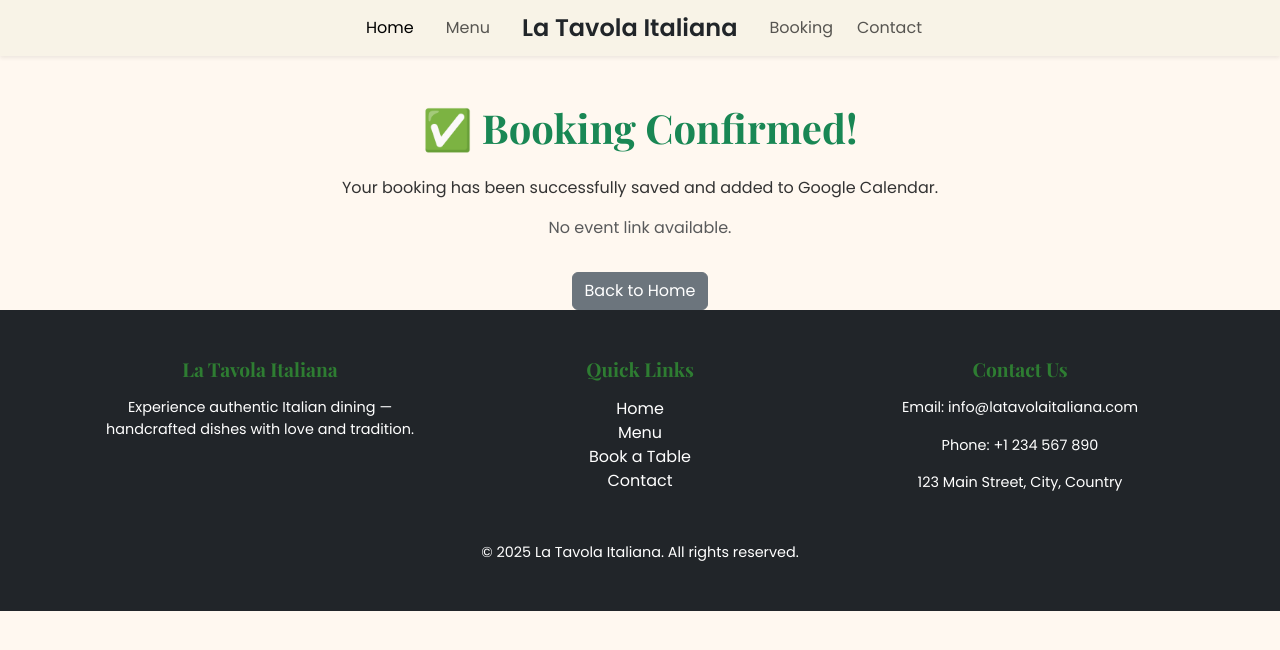
After one commit to JermaineMckenna/restaurant-bookingpj, a Django app: page /booking-success/ in a window 1280 px wide. The commit adds this page. Shown: the top 650 px of the page. Run offline with Django 4.2, Linux system fonts and the light colour scheme; some libraries are stand-ins or nearby versions.

Commit message:
google calendar api added and rendered to the project through the booking form, sucess image added for the booking & contact messages, py files all configured and set up to work efficiently with the APIs

```diff
--- a/homepageapp/templates/homepageapp/google_calendar.py
+++ b/homepageapp/google_calendar.py
@@ -6,7 +6,7 @@ from datetime import datetime, timedelta
 import pytz
 
 
-SERVICE_ACCOUNT_FILE = 'project3rb/credentials.json'
+SERVICE_ACCOUNT_FILE = 'credentials.json'
 
 #
 CALENDAR_ID = 'restaurantbookingproject@restaurant-booking-calendar.iam.gserviceaccount.com'
--- a/homepageapp/templates/homepageapp/base.html
+++ b/homepageapp/templates/homepageapp/base.html
@@ -30,10 +30,10 @@
 
                     <!-- Left side links -->
                     <li class="nav-item mx-2">
-                        <a class="nav-link active" aria-current="page" href="homepageapp/homee.html">Home</a>
+                        <a class="nav-link active" aria-current="page" href="{% url 'home' %}">Home</a>
                     </li>
                     <li class="nav-item mx-2">
-                        <a class="nav-link" href="homepageapp/menu.html">Menu</a>
+                        <a class="nav-link" href="{% url 'menu' %}">Menu</a>
                     </li>
 
                     <!-- Center restaurant name (not clickable) -->
@@ -45,7 +45,7 @@
 
                     <!-- Right side link -->
                     <li class="nav-item mx-2">
-                        <a class="nav-link" href="homepageapp/booking.html">Booking</a>
+                        <a class="nav-link" href="{% url 'booking' %}">Booking</a>
                     </li>
                     <li class="nav-item">
                      <a class="nav-link" href="{% url 'contact' %}">Contact</a>
--- /dev/null
+++ b/homepageapp/templates/homepageapp/booking_success.html
@@ -0,0 +1,19 @@
+{% extends "homepageapp/base.html" %}
+{% block content %}
+<div class="container text-center mt-5">
+    <h1 class="text-success mb-4">✅ Booking Confirmed!</h1>
+    <p>Your booking has been successfully saved and added to Google Calendar.</p>
+
+    {% if event_link %}
+        <p>
+            <a href="{{ event_link }}" target="_blank" class="btn btn-primary mt-3">
+                View Event in Google Calendar
+            </a>
+        </p>
+    {% else %}
+        <p class="text-muted mt-3">No event link available.</p>
+    {% endif %}
+
+    <a href="/" class="btn btn-secondary mt-3">Back to Home</a>
+</div>
+{% endblock %}
--- a/homepageapp/templates/homepageapp/contact_success.html
+++ b/homepageapp/templates/homepageapp/contact_success.html
@@ -7,7 +7,7 @@
 <section class="container text-center py-5">
     <div class="card shadow-lg border-0 mx-auto" style="max-width: 600px; border-radius: 20px;">
         <div class="card-body p-5">
-            <img src="{% static 'homepageapp/images/sucessimg.png' %}" alt="Success" class="mb-4" style="width: 80px;">
+            <img src="{% static 'homepageapp/images/booking.png' %}" alt="Success" class="mb-4" style="width: 80px;">
             <h2 class="fw-bold text-success mb-3">Message Sent Successfully!</h2>
             <p class="text-muted mb-4">
                 Thank you for reaching out to <strong>La Tavola Italiana</strong>.
--- a/homepageapp/urls.py
+++ b/homepageapp/urls.py
@@ -6,7 +6,7 @@ urlpatterns = [
     path('', views.home, name='home'),
     path('menu/', views.menu, name='menu'),
     path('booking/', views.booking, name='booking'),
-    path('booking/success/', views.booking_success, name='booking_success'),
-    path('base/', views.base, name='base'),
+    path('booking-success/', views.booking_success, name='booking_success'),
     path('contact/', views.contact, name='contact'),
+    path('contact-success/', views.contact_success, name='contact_success'),
 ]
--- a/homepageapp/views.py
+++ b/homepageapp/views.py
@@ -5,7 +5,9 @@ from rest_framework import viewsets
 from .serializers import BookingSerializer, ContactMessageSerializer
 
 # Import the Google Calendar integration
-from .google_calendar import add_booking_event
+from .google_calendar import create_event
+from datetime import datetime, timedelta
+import pytz
 
 
 # 🏠 Homepage
@@ -25,19 +27,28 @@ def booking(request):
         if form.is_valid():
             booking = form.save()  # Save booking to database
 
+            # Prepare datetime objects for Google Calendar
+            tz = pytz.timezone('Europe/London')
+            start_datetime = datetime.combine(booking.date, booking.time)
+            start_datetime = tz.localize(start_datetime)
+            end_datetime = start_datetime + timedelta(hours=2)  # Example: 2-hour slot
+
             # Create Google Calendar event
-            event_link = add_booking_event(
-                name=booking.name,
-                email=booking.email,
-                phone=booking.phone,
-                date=booking.date,
-                time=booking.time,
-                guests=booking.guests,
-                special_requests=booking.special_requests
+            event = create_event(
+                title=f"Booking: {booking.name}",
+                start_datetime=start_datetime,
+                end_datetime=end_datetime,
+                description=(
+                    f"Name: {booking.name}\n"
+                    f"Email: {booking.email}\n"
+                    f"Phone: {booking.phone}\n"
+                    f"Guests: {booking.guests}\n"
+                    f"Special Requests: {booking.special_requests}"
+                )
             )
 
             # ✅ Pass the event link to the success page
-            return render(request, 'homepageapp/booking_success.html', {'event_link': event_link})
+            return render(request, 'homepageapp/booking_success.html', {'event_link': event.get('htmlLink')})
     else:
         form = BookingForm()
     return render(request, 'homepageapp/booking.html', {'form': form})
--- a/project3rb/settings.py
+++ b/project3rb/settings.py
@@ -39,6 +39,7 @@ INSTALLED_APPS = [
     'django.contrib.staticfiles',
     'widget_tweaks',
     'homepageapp',
+    'rest_framework',
 ]
 
 MIDDLEWARE = [
```
Also changed, not shown: homepageapp/forms.py (+19 -5 lines), homepageapp/models.py (+13 -0 lines), homepageapp/templates/homepageapp/booking_sucess.html (deleted, +0 -23 lines), homepageapp/static/homepageapp/images/check.png (added), 6 other files.
